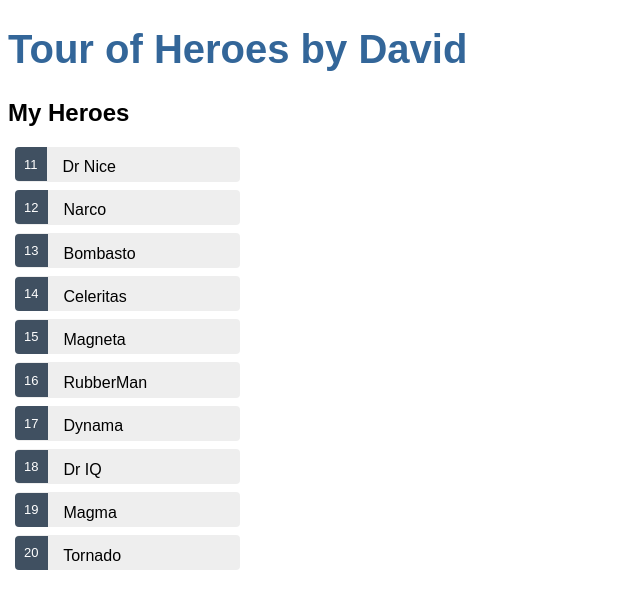
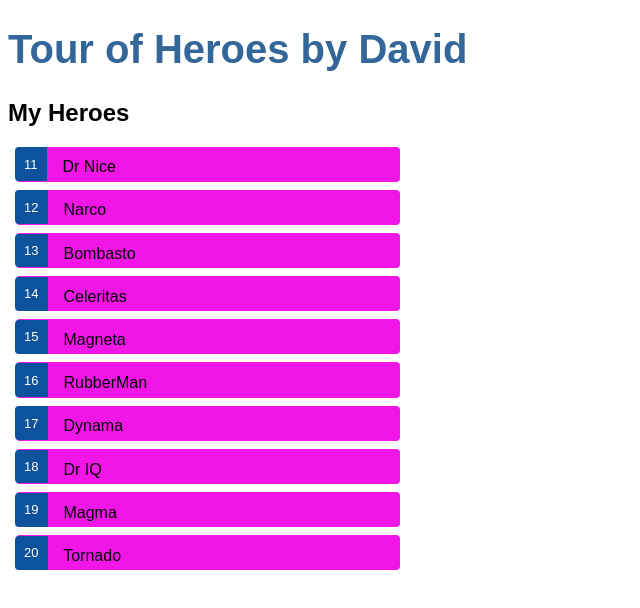
Before and after one commit to davecrowe55/ng-new-angular-tour-of-heroes, an Angular app in the folder ng-new-angular-tour-of-heroes/: page /heroes in a window 1280 px wide. Shown: the top 608 px of the page, without its empty margins (0-640 px from the left). Built offline with nearby package versions, Linux system fonts and the light colour scheme.

Commit message:
Changed color

```diff
--- a/ng-new-angular-tour-of-heroes/src/app/heroes/heroes.component.css
+++ b/ng-new-angular-tour-of-heroes/src/app/heroes/heroes.component.css
@@ -3,13 +3,13 @@
   margin: 0 0 2em 0;
   list-style-type: none;
   padding: 0;
-  width: 15em;
+  width: 25em;
 }
 .heroes li {
   cursor: pointer;
   position: relative;
   left: 0;
-  background-color: #EEE;
+  background-color: rgb(241, 22, 231);
   margin: .5em;
   padding: .3em 0;
   height: 1.6em;
@@ -37,7 +37,7 @@
   font-size: small;
   color: white;
   padding: 0.8em 0.7em 0 0.7em;
-  background-color:#405061;
+  background-color:#0c529c;
   line-height: 1em;
   position: relative;
   left: -1px;
```
